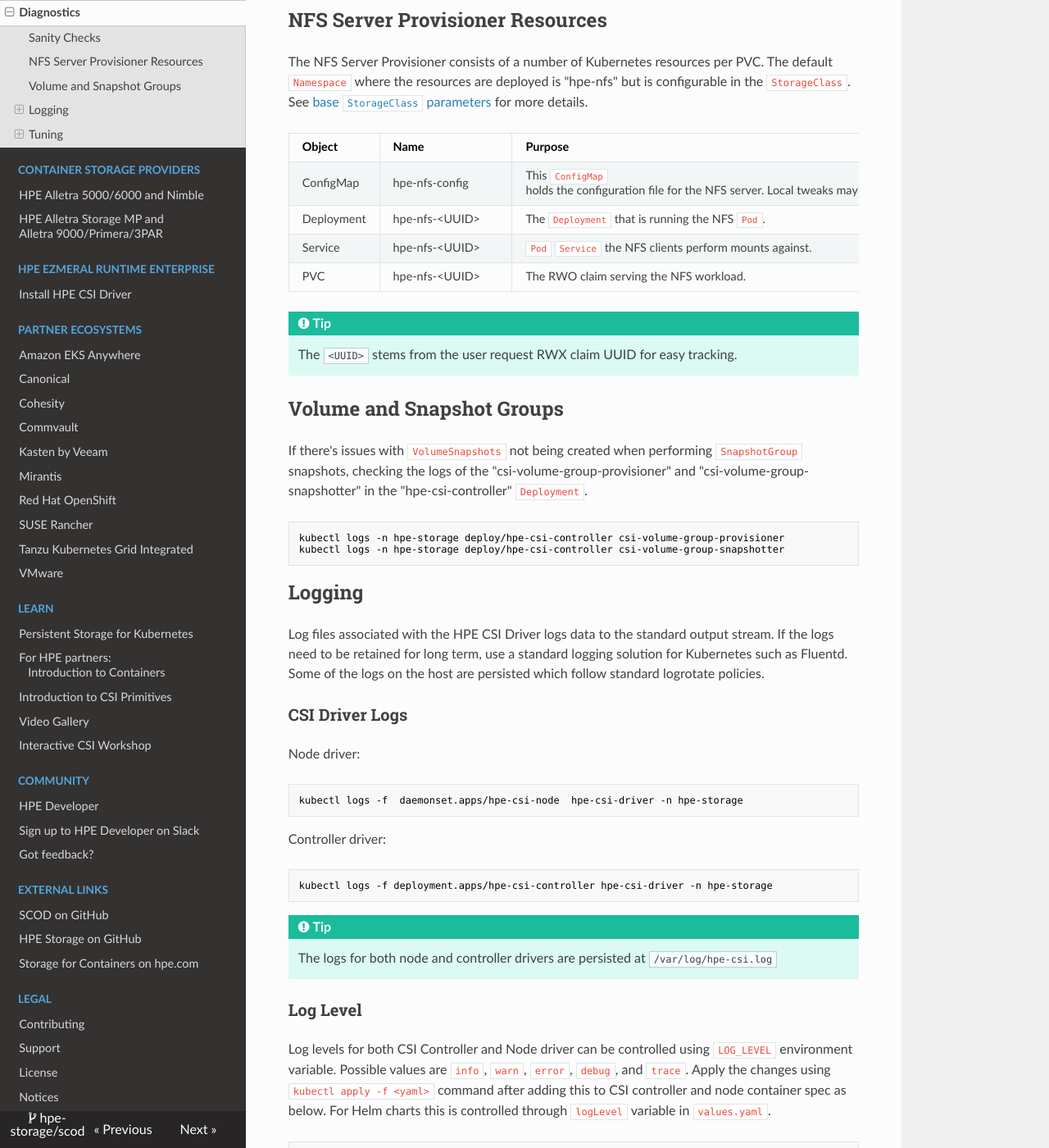
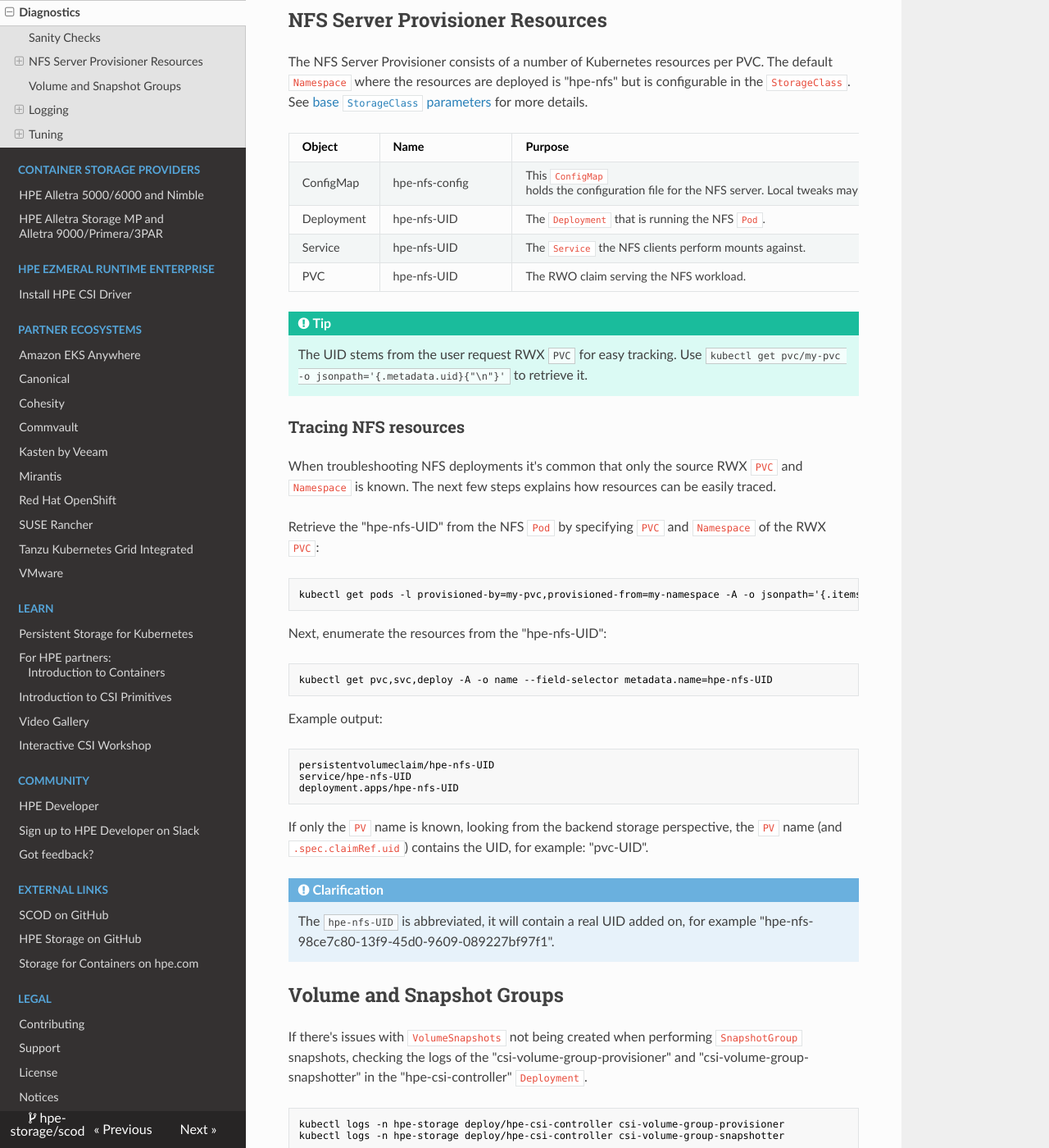
Before and after one commit to hpe-storage/scod, an MkDocs documentation site: the page built from docs/csi_driver/diagnostics.md, in a window 1280 px wide and 1400 px high, scrolled down 1582 px. Shown: the whole window at 82% size. Built offline with MkDocs 1.6.1, drawn with Linux system fonts in a browser that asks for light colours; nearby versions of some CDN libraries.

Commit message:
NFS updates and CSI feature table
Signed-off-by: Michael Mattsson <michael.mattsson@gmail.com>

````diff
--- a/docs/csi_driver/diagnostics.md
+++ b/docs/csi_driver/diagnostics.md
@@ -88,12 +88,39 @@
 | Object                | Name&nbsp;&nbsp;&nbsp;&nbsp;&nbsp;&nbsp;&nbsp;&nbsp;&nbsp;&nbsp;&nbsp;&nbsp;&nbsp;&nbsp;&nbsp;&nbsp;&nbsp;&nbsp;&nbsp;&nbsp;&nbsp;&nbsp;&nbsp;&nbsp;&nbsp;&nbsp; | Purpose       |
 | --------------------- | -------------------- | ------------- |
 | ConfigMap             | hpe-nfs-config       | This `ConfigMap` holds the configuration file for the NFS server. Local tweaks may be wanted. Please see the [config file reference](https://github.com/nfs-ganesha/nfs-ganesha/tree/master/src/config_samples) for more details. |
-| Deployment            | hpe-nfs-&lt;UUID&gt; | The `Deployment` that is running the NFS `Pod`.  |
-| Service               | hpe-nfs-&lt;UUID&gt; | `Pod` `Service` the NFS clients perform mounts against. |
-| PVC                   | hpe-nfs-&lt;UUID&gt; | The RWO claim serving the NFS workload. |
+| Deployment            | hpe-nfs-UID          | The `Deployment` that is running the NFS `Pod`.  |
+| Service               | hpe-nfs-UID          | The `Service` the NFS clients perform mounts against. |
+| PVC                   | hpe-nfs-UID          | The RWO claim serving the NFS workload. |
 
 !!! tip
-    The `<UUID>` stems from the user request RWX claim UUID for easy tracking.
+    The UID stems from the user request RWX `PVC` for easy tracking. Use `kubectl get pvc/my-pvc -o jsonpath='{.metadata.uid}{"\n"}'` to retrieve it.
+
+### Tracing NFS resources
+
+When troubleshooting NFS deployments it's common that only the source RWX `PVC` and `Namespace` is known. The next few steps explains how resources can be easily traced.
+
+Retrieve the "hpe-nfs-UID" from the NFS `Pod` by specifying `PVC` and `Namespace` of the RWX `PVC`:
+```text
+kubectl get pods -l provisioned-by=my-pvc,provisioned-from=my-namespace -A -o jsonpath='{.items[].metadata.labels.app}{"\n"}'
+```
+
+Next, enumerate the resources from the "hpe-nfs-UID":
+```text
+kubectl get pvc,svc,deploy -A -o name --field-selector metadata.name=hpe-nfs-UID
+```
+
+Example output:
+
+```text
+persistentvolumeclaim/hpe-nfs-UID
+service/hpe-nfs-UID
+deployment.apps/hpe-nfs-UID
+```
+
+If only the `PV` name is known, looking from the backend storage perspective, the `PV` name (and `.spec.claimRef.uid`) contains the UID, for example: "pvc-UID".
+
+!!! seealso "Clarification"
+    The `hpe-nfs-UID` is abbreviated, it will contain a real UID added on, for example "hpe-nfs-98ce7c80-13f9-45d0-9609-089227bf97f1".
 
 ## Volume and Snapshot Groups
 
````
Also changed, not shown: docs/csi_driver/index.md (+4 -3 lines).
